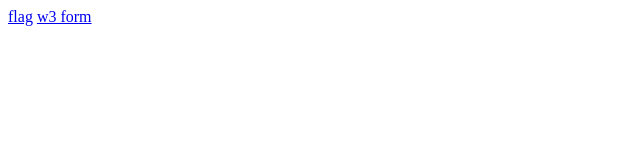
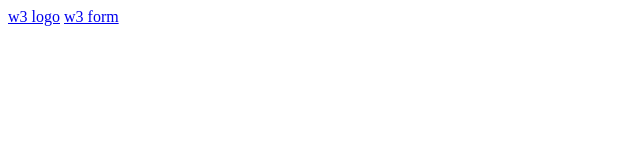
Before and after one commit to SangeethaNagarajan7/SangeethaNagarajan7.github.io, a plain HTML site: page index.html in a window 1280 px wide. Shown: the full height of the page, 0-640 px from the left. Drawn offline with Linux system fonts and the light colour scheme.

Commit message:
Update index.html

```diff
--- a/index.html
+++ b/index.html
@@ -6,7 +6,7 @@
     <title>Document</title>
  </head>
  <body>
-    <a href="flag.html">flag</a>
+    <a href="w3 logo.html">w3 logo</a>
   <a href="w3 form.html">w3 form</a>
  </body>
  </html>
```
